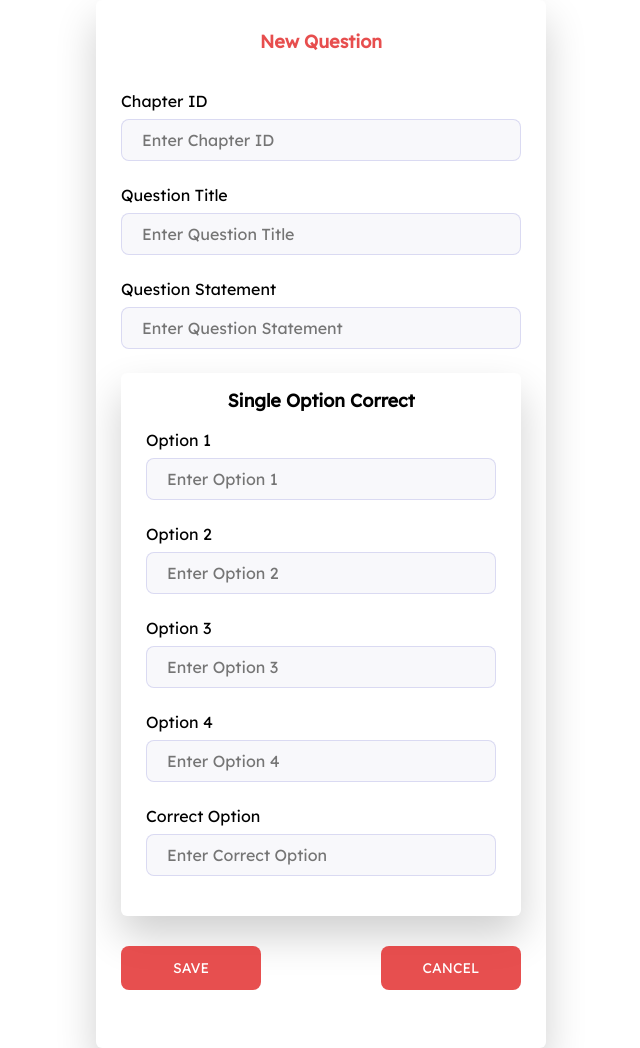
After one commit to 23f2003771/mad1-quiz-master, a Python web app: template templates/New_Question.html in a window 1280 px wide. The commit adds this page. Shown: the whole page, without its empty margins (319-959 px from the left). Run offline with Jinja, Linux system fonts and the light colour scheme; the template is opened without the code that fills it, so the values that code supplies are empty.

Commit message:
4th Commit

```diff
--- a/static/styles/main.css
+++ b/static/styles/main.css
@@ -102,3 +102,21 @@ form button {
     padding-top: 22px;
     align-items: center;
 }
+
+.bottom_row_for_page {
+    display: flex;
+    justify-content: space-between;
+    gap: 120px;
+
+}
+
+.bottom_row_for_page div:first-child {
+    flex: 1;
+    padding-top: 10px;
+}
+
+.bottom_row_for_page div:last-child {
+    flex: 1;
+    padding-top: 10px;
+    align-items: center;
+}
--- /dev/null
+++ b/templates/New_Question.html
@@ -0,0 +1,58 @@
+<!DOCTYPE html>
+<html lang="en">
+
+<head>
+    <meta charset="UTF-8" />
+    <meta name="viewport" content="width=device-width, initial-scale=1.0" />
+    <title>Document</title>
+    <link rel="stylesheet" href="../static/styles/main.css" />
+</head>
+
+<body>
+    <div class="user_form">
+        <form action="#">
+            <h3 style="color: rgba(226, 38, 38, 0.816)">New Question</h3><br>
+            <div class="input_box">
+                <label for="Chapter_id">Chapter ID</label>
+                <input type="text" id="Chapter_id" placeholder="Enter Chapter ID" required />
+            </div>
+            <div class="input_box">
+                <label for="Q_Title">Question Title</label>
+                <input type="text" id="Q_Title" placeholder="Enter Question Title" required />
+            </div>
+            <div class="input_box">
+                <label for="Q_Statement">Question Statement</label>
+                <input type="text" id="Q_Statement" placeholder="Enter Question Statement" required />
+            </div>
+            <div style="padding-top: 16px; padding-bottom: 16px;" class="user_form">
+                    <h3>Single Option Correct</h3>
+                    <div class="input_box">
+                        <label for="Option_1">Option 1</label>
+                        <input type="text" id="Option_1" placeholder="Enter Option 1" required />
+                    </div>
+                    <div class="input_box">
+                        <label for="Option_2">Option 2</label>
+                        <input type="text" id="Option_2" placeholder="Enter Option 2" required />
+                    </div>
+                    <div class="input_box">
+                        <label for="Option_3">Option 3</label>
+                        <input type="text" id="Option_3" placeholder="Enter Option 3" required />
+                    </div>
+                    <div class="input_box">
+                        <label for="Option_4">Option 4</label>
+                        <input type="text" id="Option_4" placeholder="Enter Option 4" required />
+                    </div>
+                    <div class="input_box">
+                        <label for="Correct_option">Correct Option</label>
+                        <input type="text" id="Correct_option" placeholder="Enter Correct Option" required />
+                    </div>
+            </div><br>
+            <div class="bottom_row_for_page">
+                <div><button type="submit">Save</button></div>
+                <div><button type="submit">Cancel</button></div>
+            </div>
+        </form>
+    </div>
+</body>
+
+</html>
```
Also changed, not shown: templates/New_Chapter.html (added, +31 -0 lines), templates/New_Quiz.html (added, +35 -0 lines), templates/New_Subject.html (added, +31 -0 lines).
